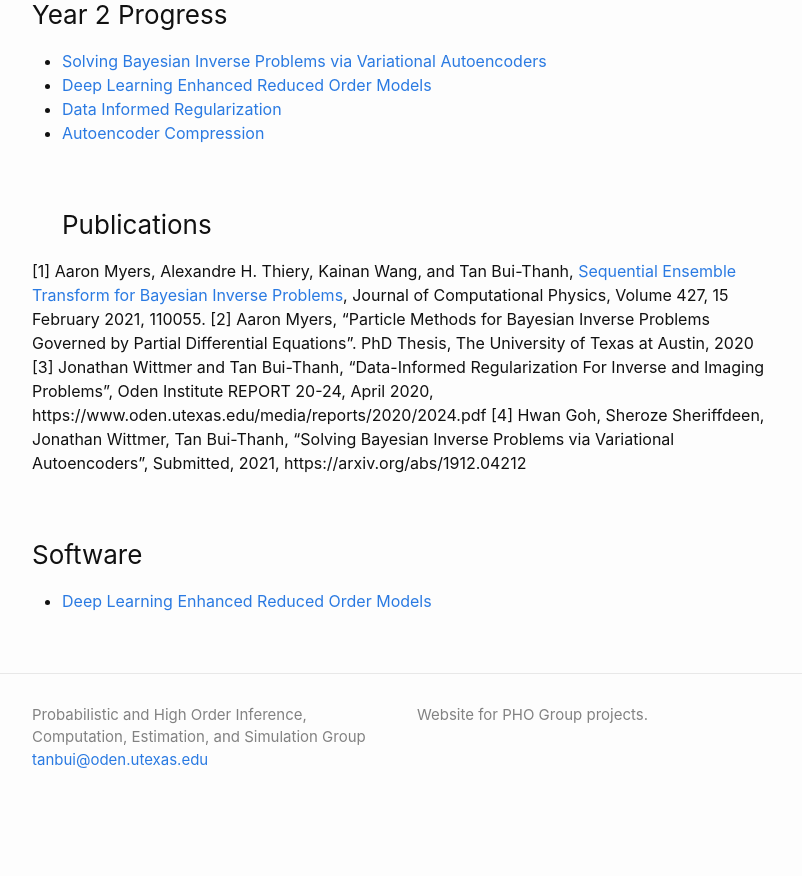
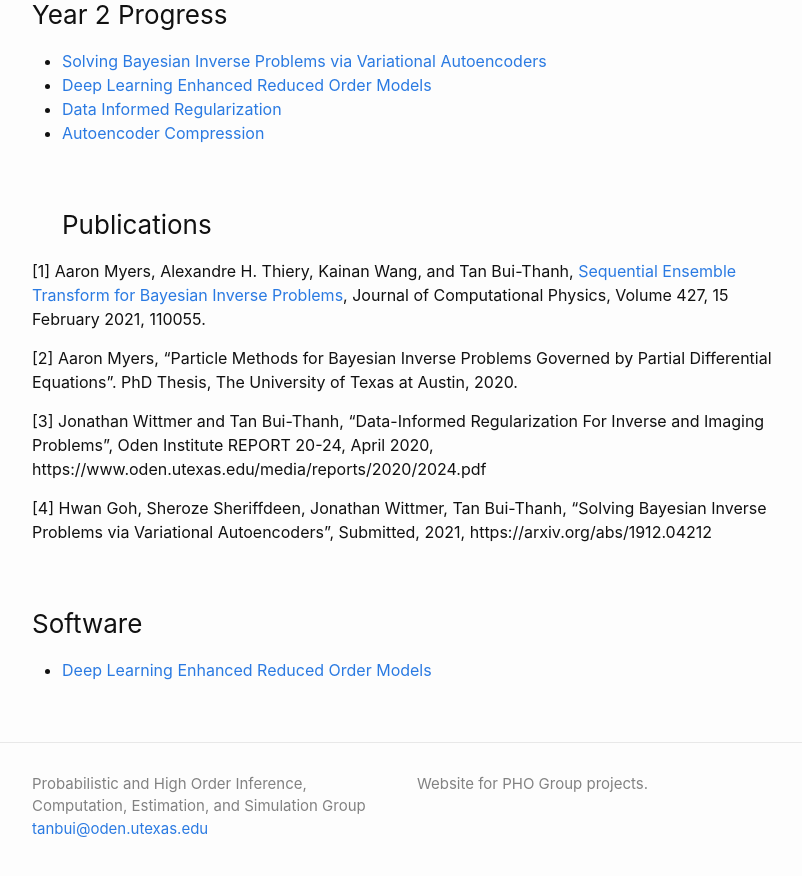
Before and after one commit to tscott-00/phogroup.github.io, a Jekyll site: the page built from nsfcareer.md, in a window 1280 px wide and 900 px high, scrolled down 1539 px. Shown: the top 876 px of the window, without its empty margins (238-1040 px from the left). Built offline with Jekyll 4.4.1, drawn with Linux system fonts in a browser that asks for light colours; before the commit the page ends 2370 px from its top, so only the background shows below that.

```diff
--- a/nsfcareer.md
+++ b/nsfcareer.md
@@ -44,8 +44,11 @@ Develop scalable sampling methods for large-scale Bayesian inverse solutions.
 ### Publications<a name="publications"></a>
 
 [1] Aaron Myers, Alexandre H. Thiery, Kainan Wang, and Tan Bui-Thanh, [Sequential Ensemble Transform for Bayesian Inverse Problems](https://arxiv.org/pdf/1909.09591.pdf), Journal of Computational Physics, Volume 427, 15 February 2021, 110055.
-[2] Aaron Myers, “Particle Methods for Bayesian Inverse Problems Governed by Partial Differential Equations”. PhD Thesis, The University of Texas at Austin, 2020
+
+[2] Aaron Myers, “Particle Methods for Bayesian Inverse Problems Governed by Partial Differential Equations”. PhD Thesis, The University of Texas at Austin, 2020.
+
 [3] Jonathan Wittmer and Tan Bui-Thanh, "Data-Informed Regularization For Inverse and Imaging Problems", Oden Institute REPORT 20-24, April 2020, https://www.oden.utexas.edu/media/reports/2020/2024.pdf
+
 [4] Hwan Goh, Sheroze Sheriffdeen, Jonathan Wittmer, Tan Bui-Thanh, "Solving Bayesian Inverse Problems via Variational Autoencoders", Submitted, 2021, https://arxiv.org/abs/1912.04212
 
 ### Software<a name="software"></a>
```
